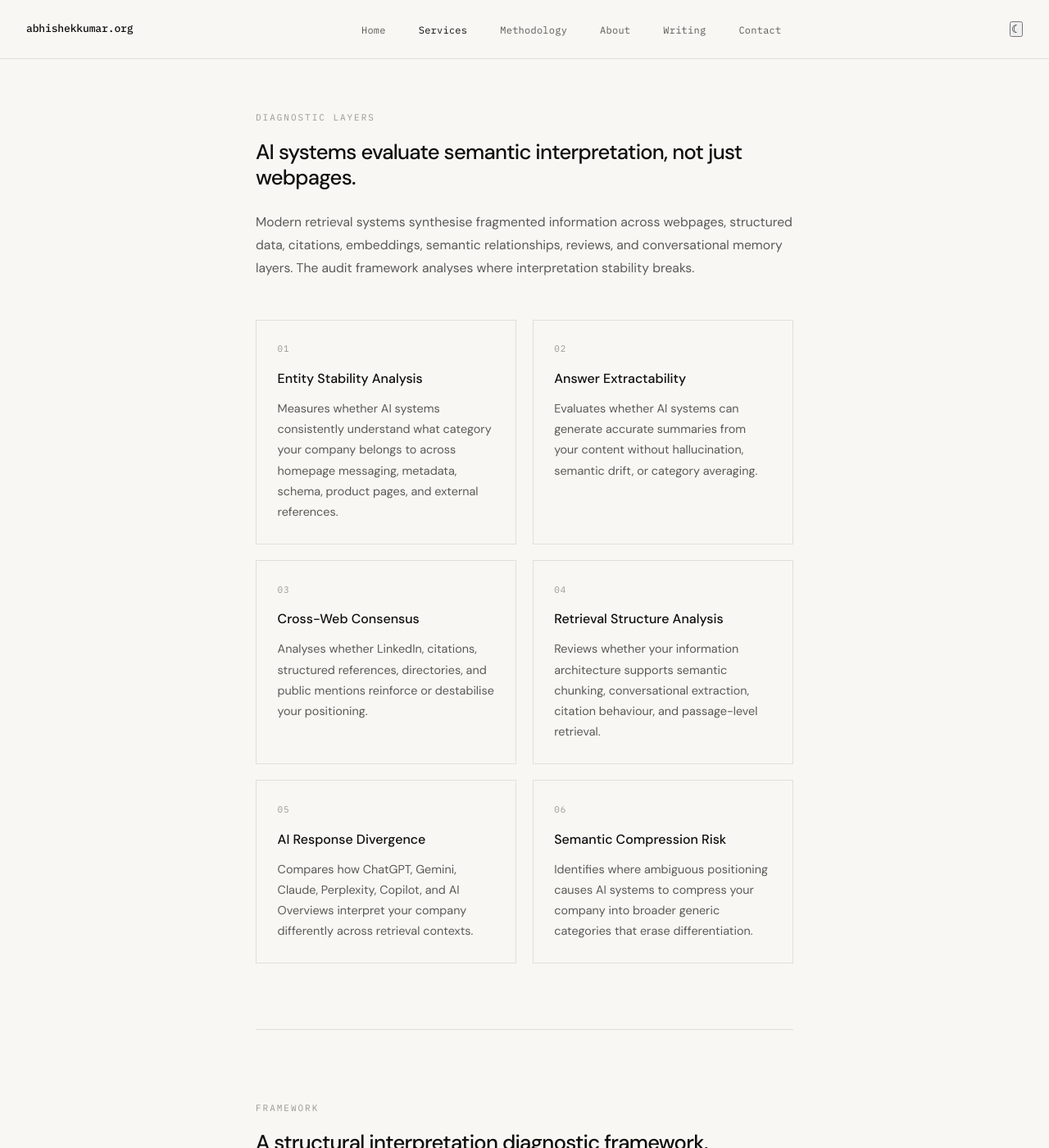
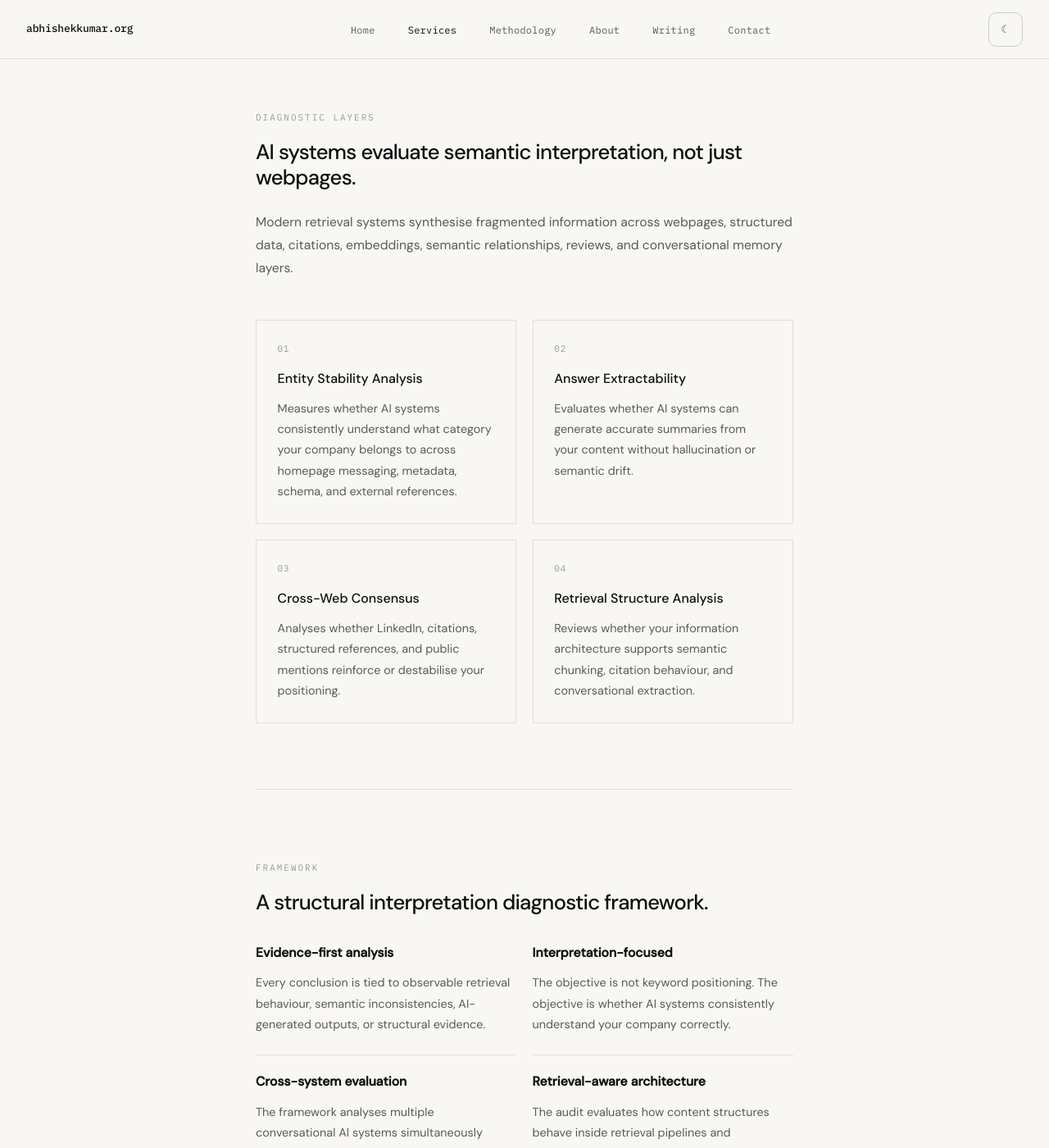
Before and after one commit to abhishu5/abhishekkumar.org, a Jekyll site: the page services.html, which Jekyll copies as it is, in a window 1280 px wide and 1400 px high, scrolled down 588 px. Shown: the whole window at 82% size. Built offline with Jekyll 4.4.1, drawn with Linux system fonts in a browser that asks for light colours; some of the changed text lies outside the part shown.

Commit message:
Update services.html

```diff
--- a/services.html
+++ b/services.html
@@ -203,11 +203,6 @@ margin-top:1.5rem;
 
 @media (max-width:900px){
 
-.diagnostic-grid,
-.framework-list{
-grid-template-columns:1fr;
-}
-
 .page-hero{
 padding:6rem 0 4rem;
 }
@@ -219,6 +214,11 @@ line-height:1.05;
 
 .section{
 padding:4rem 0;
+}
+
+.diagnostic-grid,
+.framework-list{
+grid-template-columns:1fr;
 }
 
 .process-step{
@@ -235,37 +235,53 @@ gap:0.8rem;
 <body>
 
 <nav>
-<a href="index.html" class="nav-logo">abhishekkumar.org</a>
+
+<a href="index.html" class="nav-logo">
+abhishekkumar.org
+</a>
 
 <ul class="nav-links">
+
 <li><a href="index.html">Home</a></li>
 <li><a href="services.html" class="active">Services</a></li>
 <li><a href="methodology.html">Methodology</a></li>
 <li><a href="about.html">About</a></li>
 <li><a href="/blog/">Writing</a></li>
 <li><a href="contact.html">Contact</a></li>
+
 </ul>
 
 <div class="nav-right">
-<button id="theme-toggle" class="theme-toggle">
+
+<button
+class="theme-btn"
+id="theme-toggle"
+>
 ☾
 </button>
-</div>
-</nav>
-<button class="hamburger" onclick="toggleMenu()">
+
+<button
+class="hamburger"
+id="hamburger"
+>
+<span></span>
 <span></span>
 <span></span>
 </button>
+
 </div>
+
 </nav>
 
-<div class="mobile-nav" id="mobileNav">
+<div class="mobile-nav" id="mobile-nav">
+
 <a href="index.html">Home</a>
 <a href="services.html">Services</a>
 <a href="methodology.html">Methodology</a>
 <a href="about.html">About</a>
 <a href="/blog/">Writing</a>
 <a href="contact.html">Contact</a>
+
 </div>
 
 <div class="page">
@@ -282,7 +298,9 @@ Most AI visibility failures are interpretation failures.
 </h1>
 
 <p class="page-sub">
-Independent diagnostic reports analysing how AI systems classify, retrieve, summarise, compare, and recommend your company across conversational search environments.
+Independent diagnostic reports analysing how AI systems classify,
+retrieve, summarise, compare, and recommend your company across
+conversational search environments.
 </p>
 
 <div class="page-actions">
@@ -310,7 +328,9 @@ AI systems evaluate semantic interpretation, not just webpages.
 </h2>
 
 <p class="section-intro">
-Modern retrieval systems synthesise fragmented information across webpages, structured data, citations, embeddings, semantic relationships, reviews, and conversational memory layers. The audit framework analyses where interpretation stability breaks.
+Modern retrieval systems synthesise fragmented information across webpages,
+structured data, citations, embeddings, semantic relationships, reviews,
+and conversational memory layers.
 </p>
 
 <div class="diagnostic-grid">
@@ -323,7 +343,9 @@ Entity Stability Analysis
 </div>
 
 <div class="diagnostic-text">
-Measures whether AI systems consistently understand what category your company belongs to across homepage messaging, metadata, schema, product pages, and external references.
+Measures whether AI systems consistently understand what category your
+company belongs to across homepage messaging, metadata, schema, and
+external references.
 </div>
 </div>
 
@@ -335,7 +357,8 @@ Answer Extractability
 </div>
 
 <div class="diagnostic-text">
-Evaluates whether AI systems can generate accurate summaries from your content without hallucination, semantic drift, or category averaging.
+Evaluates whether AI systems can generate accurate summaries from your
+content without hallucination or semantic drift.
 </div>
 </div>
 
@@ -347,7 +370,8 @@ Cross-Web Consensus
 </div>
 
 <div class="diagnostic-text">
-Analyses whether LinkedIn, citations, structured references, directories, and public mentions reinforce or destabilise your positioning.
+Analyses whether LinkedIn, citations, structured references, and public
+mentions reinforce or destabilise your positioning.
 </div>
 </div>
 
@@ -359,31 +383,8 @@ Retrieval Structure Analysis
 </div>
 
 <div class="diagnostic-text">
-Reviews whether your information architecture supports semantic chunking, conversational extraction, citation behaviour, and passage-level retrieval.
-</div>
-</div>
-
-<div class="diagnostic-card">
-<div class="diagnostic-number">05</div>
-
-<div class="diagnostic-title">
-AI Response Divergence
-</div>
-
-<div class="diagnostic-text">
-Compares how ChatGPT, Gemini, Claude, Perplexity, Copilot, and AI Overviews interpret your company differently across retrieval contexts.
-</div>
-</div>
-
-<div class="diagnostic-card">
-<div class="diagnostic-number">06</div>
-
-<div class="diagnostic-title">
-Semantic Compression Risk
-</div>
-
-<div class="diagnostic-text">
-Identifies where ambiguous positioning causes AI systems to compress your company into broader generic categories that erase differentiation.
+Reviews whether your information architecture supports semantic chunking,
+citation behaviour, and conversational extraction.
 </div>
 </div>
 
@@ -472,7 +485,8 @@ Initial diagnostic intake
 </h3>
 
 <p>
-Website positioning, category definition, semantic structure, and external references are mapped to establish the entity baseline.
+Website positioning, semantic structure, and external references are
+mapped to establish the entity baseline.
 </p>
 
 </div>
@@ -529,7 +545,8 @@ Diagnostic report delivery
 </h3>
 
 <p>
-You receive a structured report containing evidence, interpretation risks, semantic inconsistencies, retrieval weaknesses, and prioritised corrections.
+You receive a structured report containing evidence, interpretation risks,
+semantic inconsistencies, retrieval weaknesses, and prioritised corrections.
 </p>
 
 </div>
@@ -550,15 +567,13 @@ AI visibility is becoming an interpretation infrastructure problem.
 </h2>
 
 <p class="closing-note">
-Most companies still approach AI visibility through traditional SEO assumptions: more keywords, more optimisation activity, and more content production.
+Most companies still approach AI visibility through traditional SEO
+assumptions: more keywords and more optimisation activity.
 </p>
 
 <p class="closing-note">
-But conversational retrieval systems increasingly depend on semantic coherence, extractability, entity stability, and reinforcement consistency across distributed information environments.
-</p>
-
-<p class="closing-note">
-The companies that become consistently visible across AI systems will not necessarily be the companies publishing the most content. They will be the companies easiest for AI systems to interpret correctly.
+But conversational retrieval systems increasingly depend on semantic
+coherence, extractability, entity stability, and reinforcement consistency.
 </p>
 
 <div class="page-actions" style="margin-top:2.5rem;">
@@ -600,21 +618,24 @@ LinkedIn
 
 <script>
 
-const themeToggle = document.getElementById('theme-toggle');
+const themeToggle =
+document.getElementById('theme-toggle');
 
 function applyTheme(theme){
 
 if(theme === 'dark'){
 
-    document.documentElement.setAttribute('data-theme', 'dark');
+document.documentElement
+.setAttribute('data-theme', 'dark');
 
 if(themeToggle){
 themeToggle.innerHTML = '☀';
 }
 
-  } else {
+}else{
 
-    document.documentElement.removeAttribute('data-theme');
+document.documentElement
+.removeAttribute('data-theme');
 
 if(themeToggle){
 themeToggle.innerHTML = '☾';
@@ -624,14 +645,17 @@ function applyTheme(theme){
 
 }
 
-const savedTheme = localStorage.getItem('theme');
+const savedTheme =
+localStorage.getItem('theme');
 
 if(savedTheme){
 
 applyTheme(savedTheme);
 
-} else if (
-  window.matchMedia('(prefers-color-scheme: dark)').matches
+}else if(
+window.matchMedia(
+'(prefers-color-scheme: dark)'
+).matches
 ){
 
 applyTheme('dark');
@@ -643,14 +667,18 @@ if(themeToggle){
 themeToggle.addEventListener('click', () => {
 
 const currentTheme =
-      document.documentElement.getAttribute('data-theme');
+document.documentElement
+.getAttribute('data-theme');
 
 const newTheme =
 currentTheme === 'dark'
 ? 'light'
 : 'dark';
 
-    localStorage.setItem('theme', newTheme);
+localStorage.setItem(
+'theme',
+newTheme
+);
 
 applyTheme(newTheme);
 
@@ -658,8 +686,11 @@ if(themeToggle){
 
 }
 
-const hamburger = document.getElementById('hamburger');
-const mobileNav = document.getElementById('mobile-nav');
+const hamburger =
+document.getElementById('hamburger');
+
+const mobileNav =
+document.getElementById('mobile-nav');
 
 if(hamburger && mobileNav){
 
```
Also changed, not shown: other parts of services.html (+24 -7 lines). Lines whose indentation alone changed are shown as unchanged.
